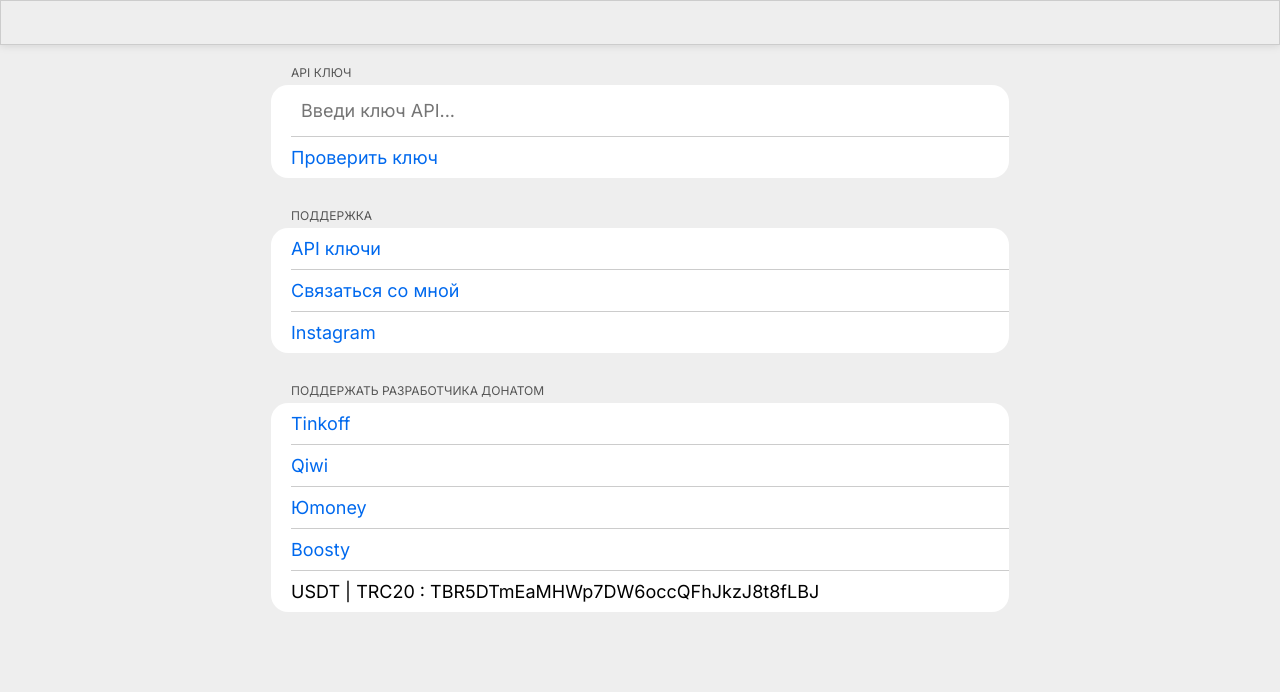
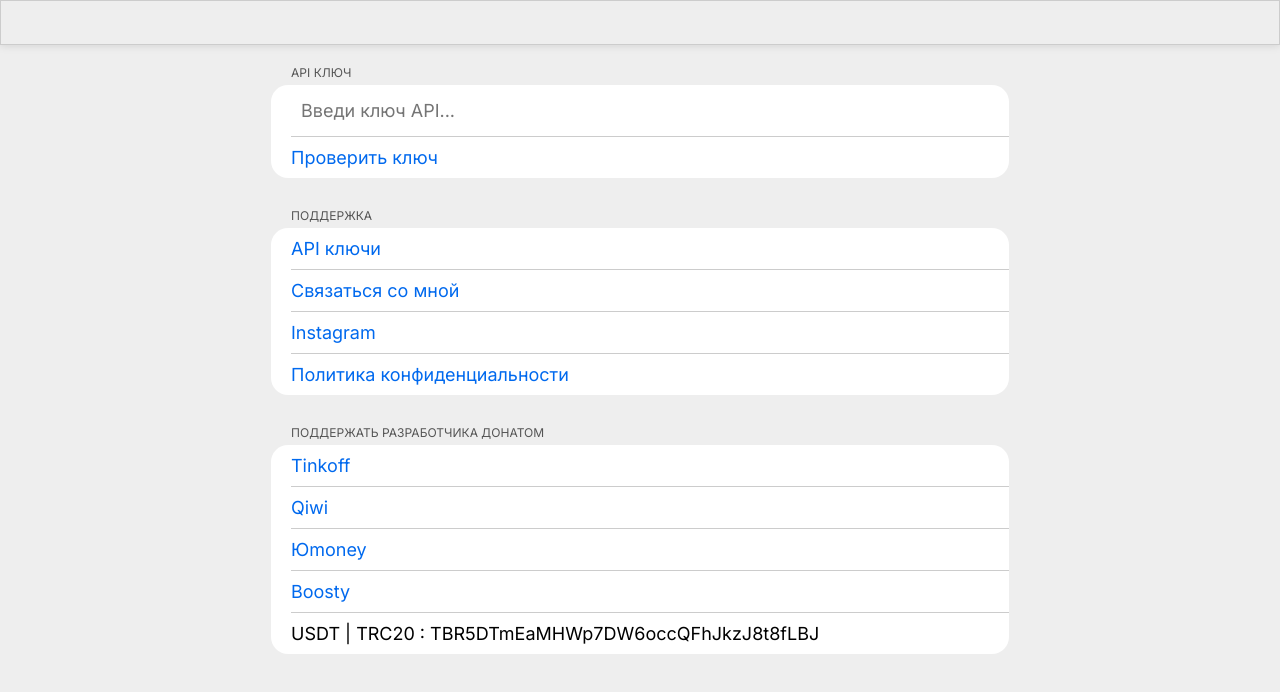
Before and after one commit to raifbrah/genius-ai, a Nuxt app: page /settings in a window 1280 px wide. Shown: the top 692 px of the page. Built offline with nearby package versions, Linux system fonts and the light colour scheme.

Commit message:
Added privacy policy in settings

```diff
--- a/pages/settings.vue
+++ b/pages/settings.vue
@@ -44,6 +44,14 @@
             target="_blank"
             href="https://www.instagram.com/raifbrah/"
             >Instagram</a
+          >
+        </div>
+        <div class="elem">
+          <a
+            class="elem__button"
+            target="_blank"
+            href="https://disk.yandex.ru/i/6KLOGC6I1nGQpg"
+            >Политика конфиденциальности</a
           >
         </div>
       </SettingsCategory>
```
